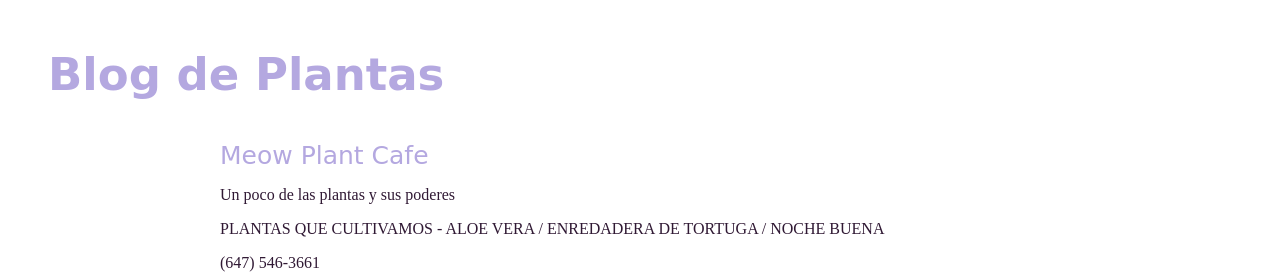
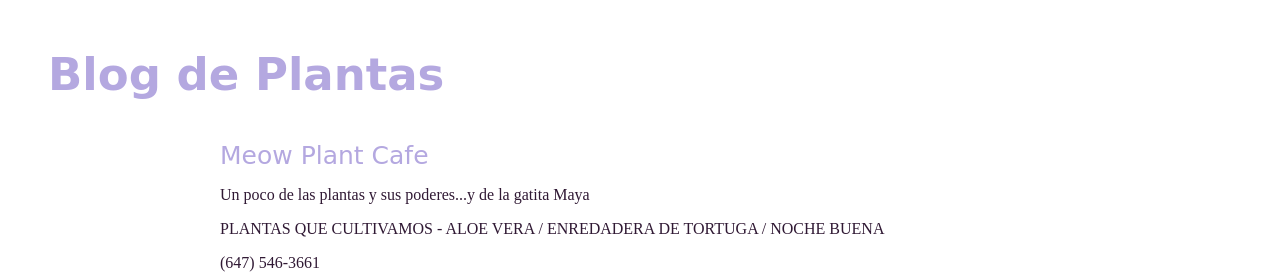
Before and after one commit to Granola4Life/Plant-Web, a plain HTML site: page index.html in a window 1280 px wide. Shown: the top 276 px of the page. Drawn offline with Linux system fonts and the light colour scheme.

Commit message:
Update index.html

```diff
--- a/index.html
+++ b/index.html
@@ -20,7 +20,7 @@
 
 <div class="content">
         <h9>Meow Plant Cafe</h9>
-        <p> Un poco de las plantas y sus poderes
+        <p> Un poco de las plantas y sus poderes...y de la gatita Maya
 
         <p> PLANTAS QUE CULTIVAMOS - ALOE VERA / ENREDADERA DE TORTUGA / NOCHE BUENA
 	<p>
```
